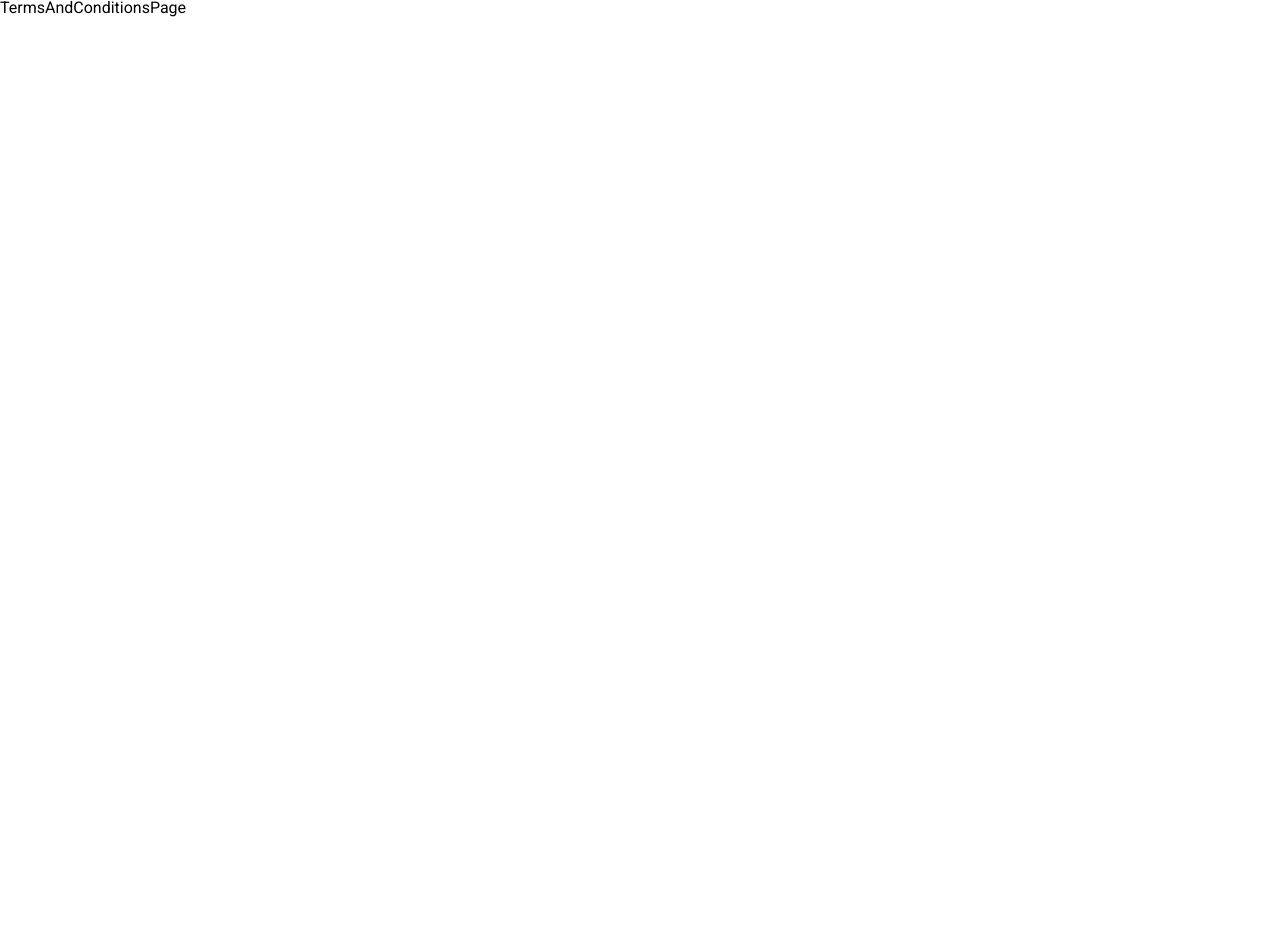
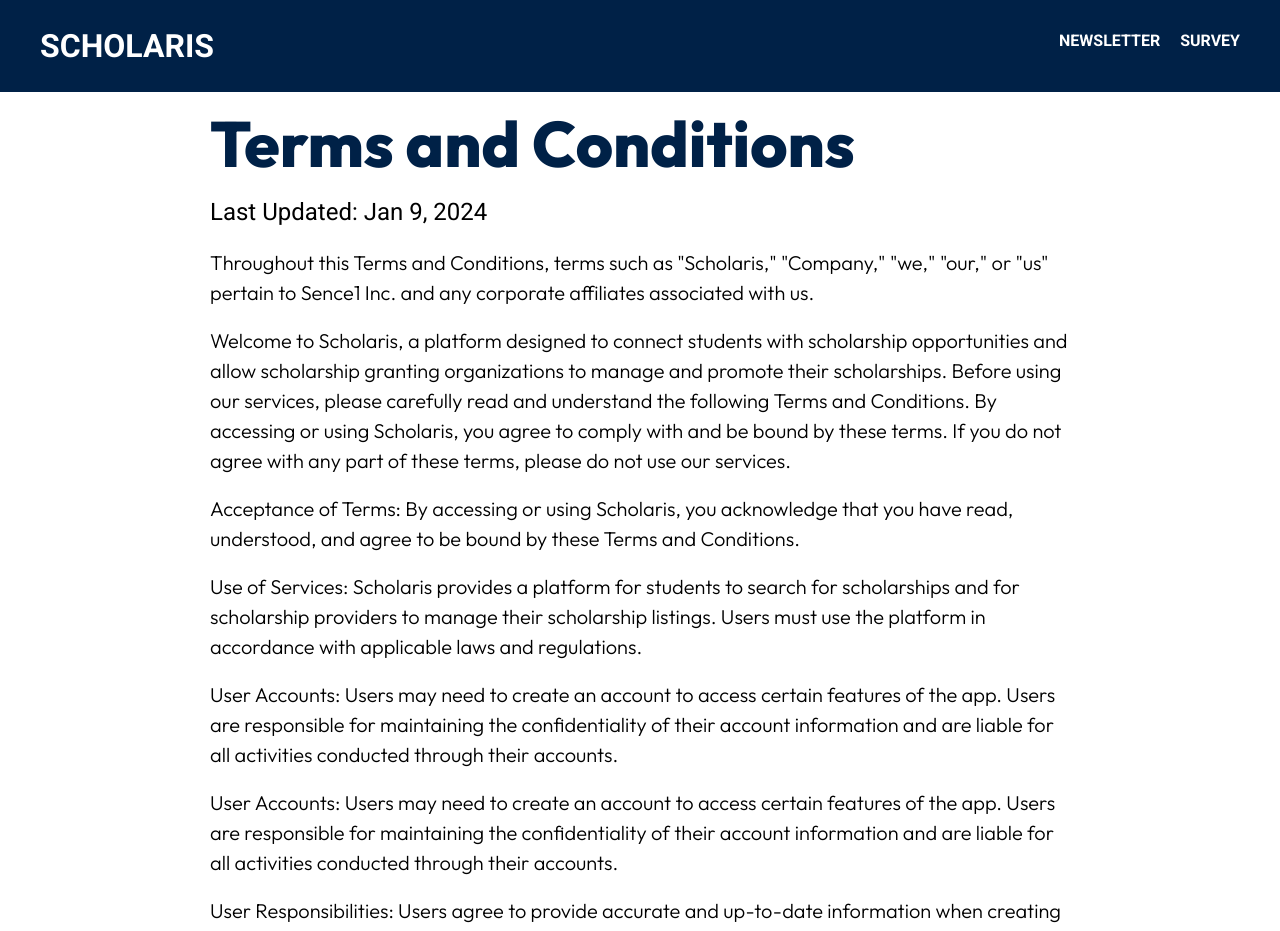
Before and after one commit to Sence1-inc/sp-scholaris-master, a React (Create React App) app in the folder frontend/: page /terms-and-conditions in a window 1280 px wide. Shown: the top 931 px of the page. Before the commit the page ends 800 px from the top, so only its background shows below. Built offline with nearby package versions, Linux system fonts and the light colour scheme.

Commit message:
Add T&C content

```diff
--- a/frontend/src/containers/PrivacyConsentPage/PrivacyConsentPage.css
+++ b/frontend/src/containers/PrivacyConsentPage/PrivacyConsentPage.css
@@ -27,7 +27,6 @@ li {
   margin-bottom: 10px;
 }
 
-/* Link Styles */
 a {
   color: #007bff;
   text-decoration: none;
@@ -37,7 +36,6 @@ a:hover {
   text-decoration: underline;
 }
 
-/* Contact Information Styles */
 .content_container-contact {
   padding-left: 36px;
 }
--- /dev/null
+++ b/frontend/src/containers/TermsAndConditionsPage/TermsAndConditionsPage.css
@@ -0,0 +1,17 @@
+.content_tc-body {
+  max-width: 900px;
+  margin: 0 auto;
+  padding: 20px;
+}
+
+span {
+  font-weight: bold;
+}
+
+.content_container-contact {
+  padding-left: 36px;
+}
+
+.content_contact-info {
+  margin: 0;
+}
--- a/frontend/src/containers/TermsAndConditionsPage/TermsAndConditionsPage.tsx
+++ b/frontend/src/containers/TermsAndConditionsPage/TermsAndConditionsPage.tsx
@@ -1,9 +1,43 @@
-import React from 'react'
+import React from 'react';
+import Header from '../../components/Header/Header';
+import './TermsAndConditionsPage.css'
 
-function TermsAndConditionsPage() {
+const TermsAndConditionsPage: React.FC = () => {
   return (
-    <div>TermsAndConditionsPage</div>
-  )
-}
+    <>
+      <Header />
+      <div className='content_tc-body'>
+        <h2>Terms and Conditions</h2>
+        <h4>Last Updated: Jan 9, 2024</h4>
 
-export default TermsAndConditionsPage
+        <p>Throughout this Terms and Conditions, terms such as "Scholaris," "Company," "we," "our," or "us" pertain to Sence1 Inc. and any corporate affiliates associated with us.</p>
+
+        <p>Welcome to Scholaris, a platform designed to connect students with scholarship opportunities and allow scholarship granting organizations to manage and promote their scholarships. Before using our services, please carefully read and understand the following Terms and Conditions. By accessing or using Scholaris, you agree to comply with and be bound by these terms. If you do not agree with any part of these terms, please do not use our services.</p>
+
+        <p>Acceptance of Terms: By accessing or using Scholaris, you acknowledge that you have read, understood, and agree to be bound by these Terms and Conditions.</p>
+        <p>Use of Services: Scholaris provides a platform for students to search for scholarships and for scholarship providers to manage their scholarship listings. Users must use the platform in accordance with applicable laws and regulations.</p>
+        <p>User Accounts: Users may need to create an account to access certain features of the app. Users are responsible for maintaining the confidentiality of their account information and are liable for all activities conducted through their accounts.</p>
+        <p>User Accounts: Users may need to create an account to access certain features of the app. Users are responsible for maintaining the confidentiality of their account information and are liable for all activities conducted through their accounts.</p>
+        <p>User Responsibilities: Users agree to provide accurate and up-to-date information when creating an account or using the app. Users are responsible for the content they submit and must not engage in any illegal, harmful, or deceptive activities on the platform.</p>
+        <p>Scholarship Listings: Scholarship providers are responsible for the accuracy and legitimacy of the information provided when creating scholarship listings on Scholaris. Misleading or fraudulent information may result in the removal of the listing and termination of the provider's account.</p>
+        <p>Privacy Policy: Users' personal information is collected and processed in accordance with our Privacy Policy. By using Scholaris, you consent to the collection, use, and disclosure of your personal information as described in the Privacy Policy.</p>
+        <p>Termination: Scholaris reserves the right to terminate or suspend user accounts and access to the platform at its discretion, without prior notice, for any violation of these Terms and Conditions.</p>
+        <p>Changes to Terms: Scholaris may update or modify these Terms and Conditions at any time. Users will be notified of significant changes. Continued use of the platform after such modifications constitutes acceptance of the updated terms.</p>
+        <p>Disclaimer of Warranty: Scholaris provides the platform on an "as is" basis. We make no warranties, expressed or implied, regarding the accuracy, reliability, or availability of the platform.</p>
+        <p>Limitation of Liability: Scholaris and its affiliates shall not be liable for any indirect, incidental, special, consequential, or punitive damages arising out of or in connection with the use of Scholaris.</p>
+        <p>Governing Law: These Terms and Conditions are governed by and construed in accordance with the laws of the Republic of the Philippines. Any disputes arising out of or relating to these terms will be subject to the exclusive jurisdiction of the courts of the Republic of the Philippines.</p>
+
+        <p>If you have questions or concerns or would want to lodge a complaint, you may reach our Data Protection Officer through the following details:</p>
+        <div className='content_container-contact'>
+          <p className='content_contact-info'>Company Address: 10th Floor IBP Tower, Jade Drive, San Antonio, Pasig, 1605 Metro Manila</p>
+          <p className='content_contact-info'>Contact Number: +63 2 8883 7103 ext. 63247</p>
+          <p className='content_contact-info'>Email Address: inquire@sence1.com</p>
+        </div>
+
+        <p>Thank you for using Scholaris!</p>
+      </div>
+    </>
+  );
+};
+
+export default TermsAndConditionsPage;
```
